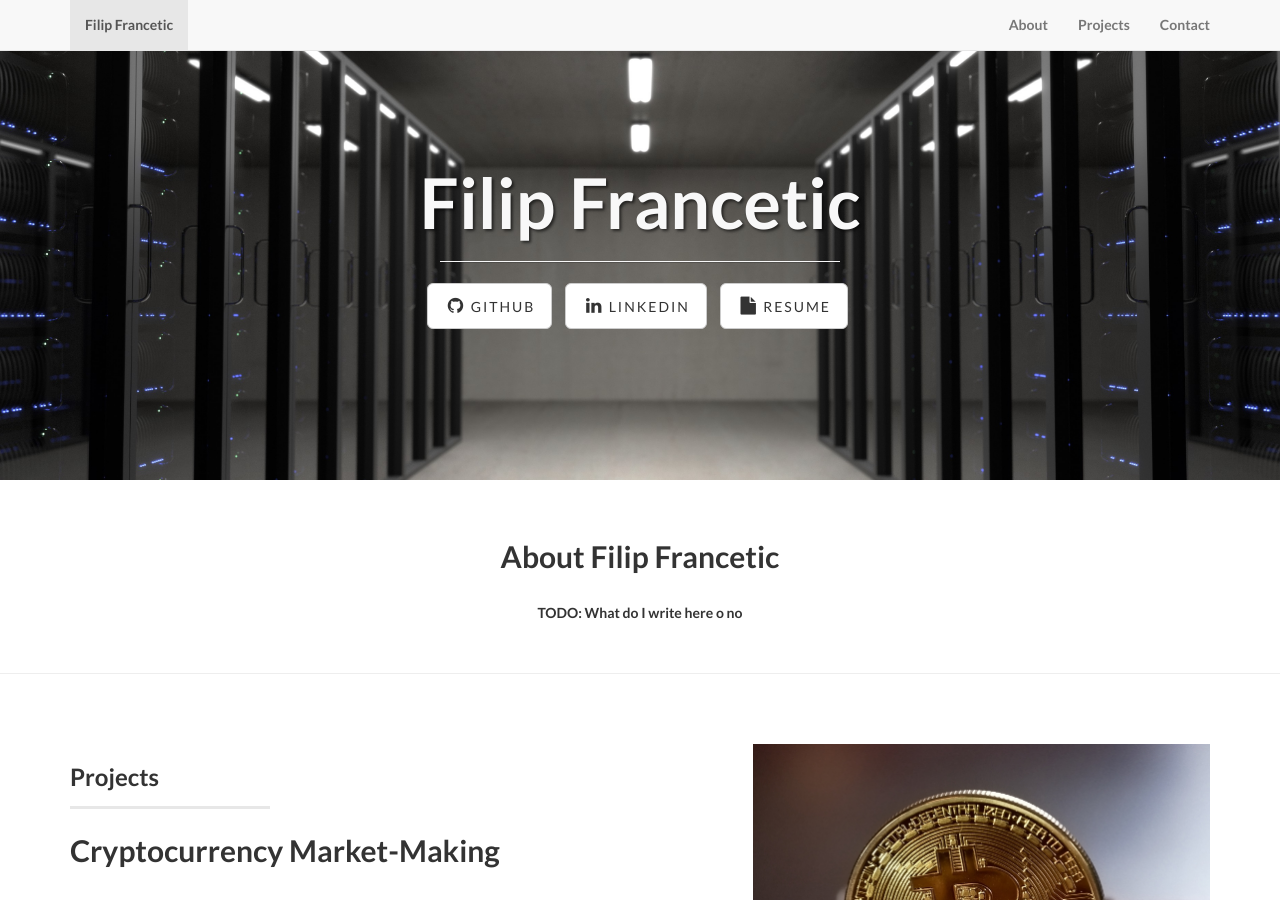
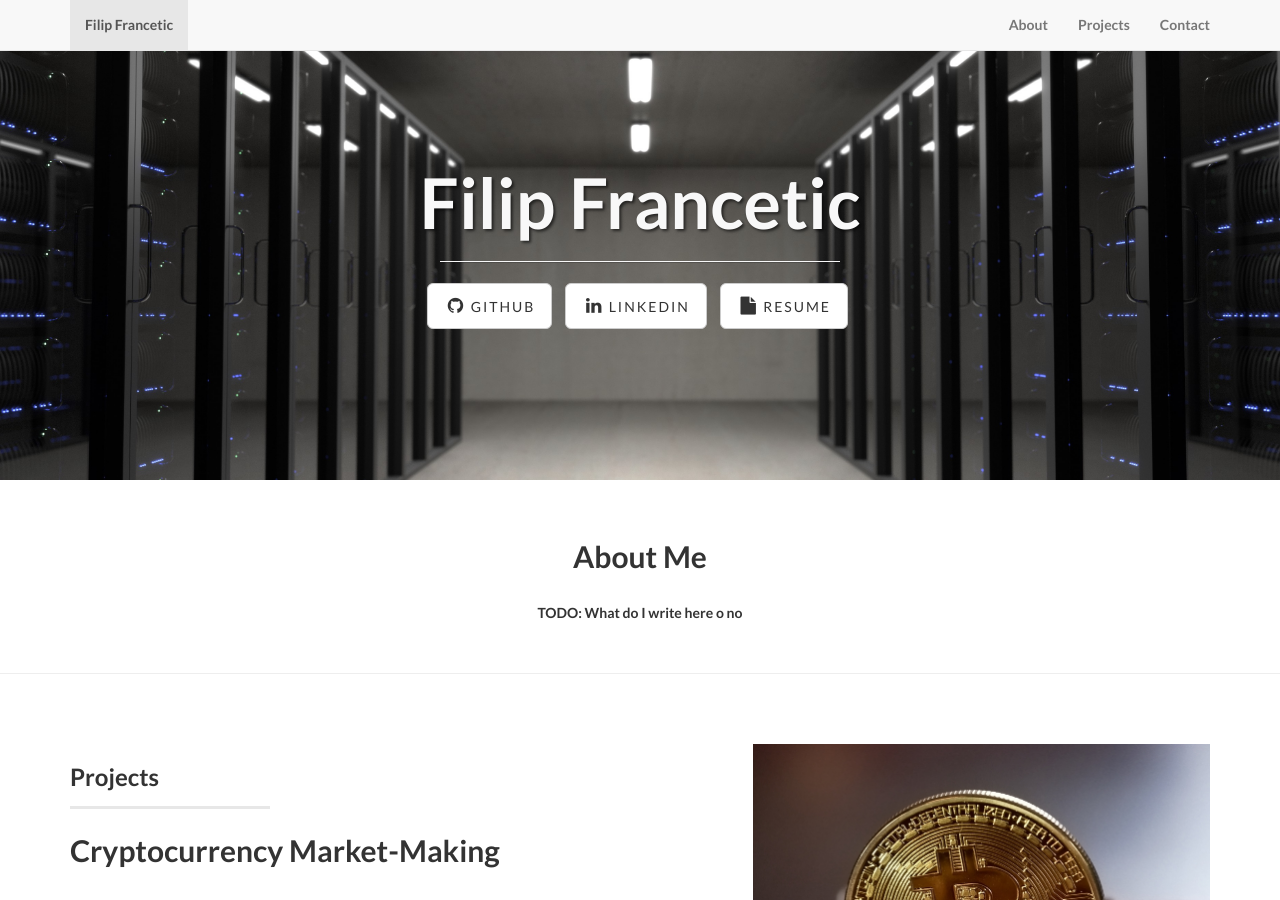
Before and after one commit to Filip-F/Filip-F.github.io, a Jekyll site: the page built from index.html, in a window 1280 px wide and 900 px high. Built offline with Jekyll 4.4.1, drawn with Linux system fonts in a browser that asks for light colours.

Commit message:
Fix third person

```diff
--- a/_includes/about.html
+++ b/_includes/about.html
@@ -3,7 +3,7 @@
         <div class="row">
             <div class="col-lg-8 col-lg-offset-2">
               <br/><br/>
-              <h2>About Filip Francetic</h2>
+              <h2>About Me</h2>
               <br/>
               <p>TODO: What do I write here o no</p>
                 <br/>
```
